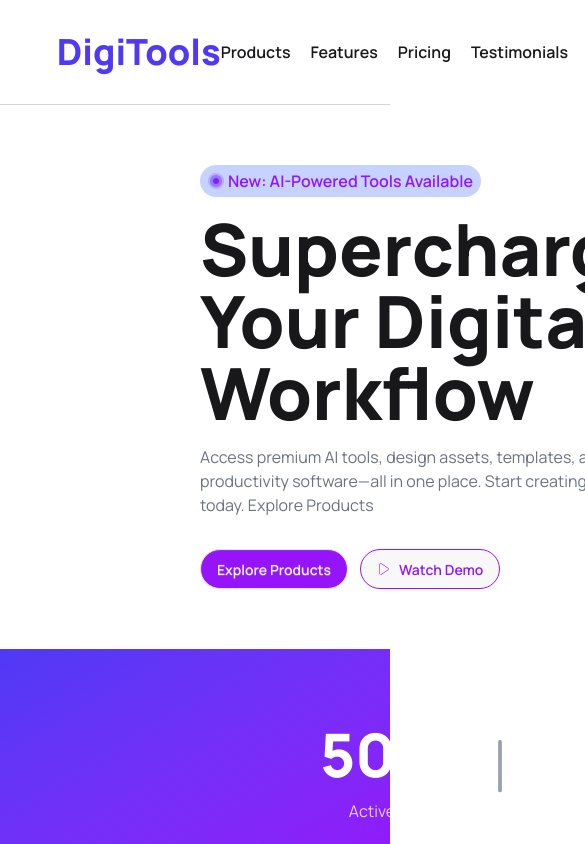
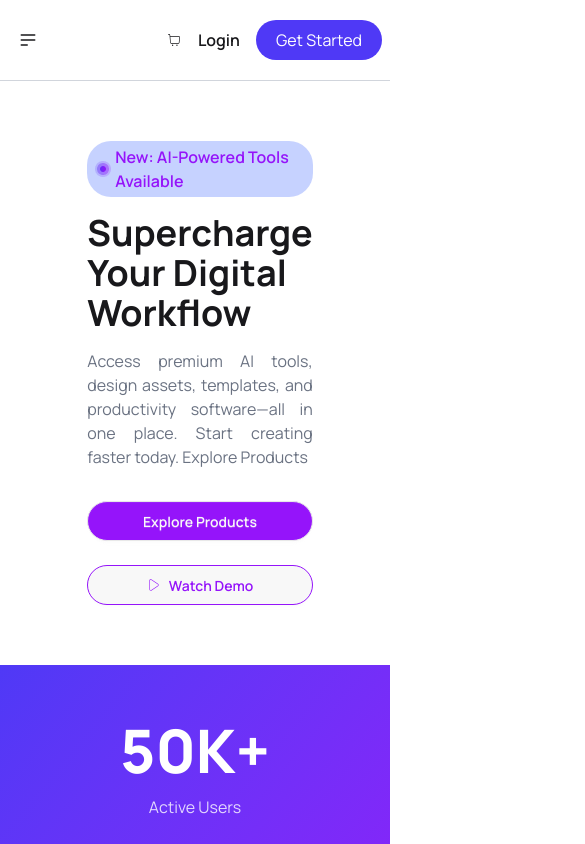
Before and after one commit to Afaz31028/DigiTools-Platform, a React (Vite) app: page / in a window 390 px wide. Shown: the top 844 px of the page, 585 px wide, since content can reach past the window. Built offline with nearby package versions, Linux system fonts and the light colour scheme.

Commit message:
responsiveness for mobile device

```diff
--- a/src/components/AccountSteps/AccountSteps.jsx
+++ b/src/components/AccountSteps/AccountSteps.jsx
@@ -7,11 +7,11 @@ import stepImg3 from '../../assets/rocket.png'
 const AccountSteps = () => {
     return (
         <div>
-            <div className='px-50 py-30 text-center'>
-                <h1 className='text-5xl font-extrabold mb-4'>Get Started in 3 Steps</h1>
+            <div className='md:px-50 md:py-30 p-10 text-center'>
+                <h1 className='text-3xl md:text-5xl font-bold md:font-extrabold mb-4'>Get Started in 3 Steps</h1>
                 <p className='text-gray-400'>Start using premium digital tools in minutes, not hours.</p>
-                <div className='flex justify-between items-center mt-10'>
-                    <div className='w-[380px] h-[380px] shadow-lg p-6 rounded-2xl'>
+                <div className='grid grid-cols-1 md:grid-cols-2 lg:grid-cols-3 items-center mt-10 gap-10'>
+                    <div className=' w-full md:w-[380px] h-[380px] shadow-lg p-6 rounded-2xl'>
                         <div className='flex justify-end'>
                             <span className='p-1 w-8 h-8 text-center bg-indigo-600 rounded-full text-base-100'>01</span>
                         </div>
@@ -21,7 +21,7 @@ const AccountSteps = () => {
                         <h3 className='text-2xl font-bold mt-4'>Create Account</h3>
                         <p className='text-gray-400 font-normal mt-4'>Sign up for free in seconds. No credit card required to get started.</p>
                     </div>
-                    <div className='w-[380px] h-[380px] shadow-lg p-6 rounded-2xl'>
+                    <div className='w-full md:w-[380px] h-[380px] shadow-lg p-6 rounded-2xl'>
                         <div className='flex justify-end'>
                             <span className='p-1 w-8 h-8 text-center bg-indigo-600 rounded-full text-base-100'>02</span>
                         </div>
@@ -31,7 +31,7 @@ const AccountSteps = () => {
                         <h3 className='text-2xl font-bold mt-4'>Choose Products</h3>
                         <p className='text-gray-400 font-normal mt-4'>Browse our catalog and select the tools that fit your needs.</p>
                     </div>
-                    <div className='w-[380px] h-[380px] shadow-lg p-6 rounded-2xl'>
+                    <div className='w-full md:w-[380px] h-[380px] shadow-lg p-6 rounded-2xl'>
                         <div className='flex justify-end'>
                             <span className='p-1 w-8 h-8 text-center bg-indigo-600 rounded-full text-base-100'>03</span>
                         </div>
--- a/src/components/Banner/Banner.jsx
+++ b/src/components/Banner/Banner.jsx
@@ -5,7 +5,7 @@ import { CiPlay1 } from "react-icons/ci";
 const Banner = () => {
   return (
     <div className="mx-auto px-50 py-15">
-      <div className="flex justify-between items-center">
+      <div className="flex md:flex-row flex-col justify-between items-center">
         <div className="max-w-160">
           <div className="inline-block bg-indigo-200 rounded-3xl text-[#9514FA] mb-4">
             <div className="flex gap-1 items-center px-2 py-1">
@@ -13,14 +13,14 @@ const Banner = () => {
                 <p className="font-semibold">New: AI-Powered Tools Available</p>
             </div>
           </div>
-          <h3 className="font-extrabold text-7xl">
+          <h3 className="font-bold md:font-extrabold text-4xl md:text-7xl">
             Supercharge Your Digital Workflow
           </h3>
-          <p className="text-gray-500 mt-4">
+          <p className="text-gray-500 mt-4 text-justify md:text-center">
             Access premium AI tools, design assets, templates, and productivity software—all in one place. Start creating faster today. Explore Products
           </p>
-          <div className="flex gap-3 items-center mt-8">
-            <button className="btn rounded-3xl bg-[#9514FA] text-base-200">Explore Products</button>
+          <div className=" flex flex-col md:flex-row md:gap-3 text-center md:items-center mt-8">
+            <button className="btn rounded-3xl mb-6 md:mb-0 bg-[#9514FA] text-base-200">Explore Products</button>
             <div className="flex gap-2 items-center btn rounded-3xl text-[#9514FA] border-[#9514FA]">
                 <CiPlay1/>
                 <p>Watch Demo</p>
--- a/src/components/DisplayPackage/DisplayPackage.jsx
+++ b/src/components/DisplayPackage/DisplayPackage.jsx
@@ -20,7 +20,7 @@ const DisplayPackage = ({packageData, choosePackage, setChoosePackage, bill, set
       <div>
         <div>
           <div>
-            <div className="card w-96 bg-base-100 shadow-xl">
+            <div className="card md:w-96 w-full bg-base-100 shadow-xl">
               <div className="card-body">
                 <div className="flex justify-end">
                   <span className="badge badge-xs bg-amber-200 p-2 py-3 rounded-3xl text-md font-extrabold text-amber-800">
--- a/src/components/Footer/Footer.jsx
+++ b/src/components/Footer/Footer.jsx
@@ -5,13 +5,13 @@ import { FaSquareXTwitter } from 'react-icons/fa6';
 
 const Footer = () => {
     return (
-        <div className='px-50 pt-30 pb-7 bg-[#101727] text-white '>
-            <div className='flex justify-between items-center'>
+        <div className='md:px-50 md:pt-30 p-7 bg-[#101727] text-white '>
+            <div className='flex flex-col md:flex-row gap-6 md:justify-between items-center'>
                 <div>
                     <h1 className='text-4xl font-bold'>DigiTools</h1>
                     <p className='mt-4 text-slate-400 font-normal'>Premium digital tools for creators,<br /> professionals, and businesses. Work smarter <br /> with our suite of powerful tools.</p>
                 </div>
-                <div className='flex gap-30'>
+                <div className='flex gap-5'>
                     <div>
                         <h1>Product</h1>
                         <p className='text-gray-400 mt-4'>Features</p>
@@ -50,7 +50,7 @@ const Footer = () => {
                 </div>
             </div>
             <hr className='mt-20 text-gray-600' />
-            <div className='flex justify-between items-center mt-7 text-gray-500'>
+            <div className='flex flex-col md:flex-row justify-between items-center mt-7 text-gray-500'>
                 <div>
                     <p>© 2026 Digitools. All rights reserved.</p>
                 </div>
--- a/src/components/Products/Products.jsx
+++ b/src/components/Products/Products.jsx
@@ -2,10 +2,10 @@ import React from "react";
 import DisplayPackage from "../DisplayPackage/DisplayPackage";
 
 const Products = ({ packagesData, choosePackage, setChoosePackage, bill, setBill }) => {
-  console.log(packagesData);
+  // console.log(packagesData);
   return (
     <div>
-      <div className="grid grid-cols-3 gap-5 justify-center items-center">
+      <div className="grid grid-cols-1 md:grid-cols-2 lg:grid-cols-3 md:gap-5 gap-7 justify-center items-center">
         {packagesData.map((packageData) => (
           <DisplayPackage
             key={packageData.id}
--- a/src/components/Subscription/Subscription.jsx
+++ b/src/components/Subscription/Subscription.jsx
@@ -3,9 +3,9 @@ import { FaCheck } from "react-icons/fa";
 
 const Subscription = () => {
   return (
-    <div className="px-40 py-30">
+    <div className="md:px-40 md:py-30 p-10">
       <div className="text-center mx-auto">
-        <h1 className="text-5xl font-extrabold mb-4">
+        <h1 className="text-3xl font-bold md:text-5xl md:font-extrabold mb-4">
           Simple, Transparent Pricing
         </h1>
         <p className="text-gray-400 mb-10">
@@ -13,8 +13,8 @@ const Subscription = () => {
         </p>
       </div>
       <div className="mx-auto mb-10">
-        <div className="grid grid-cols-3 items-center">
-          <div className="card w-96 bg-base-100 shadow-md">
+        <div className="grid grid-cols-1 md:grid-cols-2 lg:grid-cols-3 items-center gap-7">
+          <div className="card md:w-96 w-full bg-base-100 shadow-md">
             <div className="card-body">
                 <h1 className="text-2xl font-bold">Starter</h1>
                 <p className="text-gray-400">Perfect for getting started</p>
@@ -45,7 +45,7 @@ const Subscription = () => {
               </div>
             </div>
           </div>
-          <div className="card w-96 bg-base-100 shadow-sm bg-linear-to-br from-[#4F39F6] to-[#9514FA] text-base-100">
+          <div className="card w-full md:w-96 bg-base-100 shadow-sm bg-linear-to-br from-[#4F39F6] to-[#9514FA] text-base-100">
             <p className="absolute -top-3 left-35 font-bold bg-amber-100 text-amber-600 px-2 rounded-3xl">Most Popular</p>
             <div className="card-body">
                 <h1 className="text-2xl font-bold">Pro</h1>
@@ -85,7 +85,7 @@ const Subscription = () => {
               </div>
             </div>
           </div>
-          <div className="card w-96 bg-base-100 shadow-sm">
+          <div className="card w-full md:w-96 bg-base-100 shadow-sm">
             <div className="card-body">
                 <h1 className="text-2xl font-bold">Enterprise</h1>
                 <p className="text-gray-400">For teams and businesses</p>
--- a/src/components/Tracking/Tracking.jsx
+++ b/src/components/Tracking/Tracking.jsx
@@ -14,19 +14,19 @@ const Tracking = () => {
   };
   return (
     <div className="bg-linear-to-br from-[#4F39F6] to-[#9514FA]">
-      <div className="mx-auto px-80 py-15 flex justify-between items-center text-center">
+      <div className="mx-auto p-10 md:px-80 md:py-15 flex flex-col md:flex-row justify-center md:justify-between gap-7 items-center text-center">
         <div >
           <h2 style={trackingNumber}>50K+</h2>
           <p style={trackingIssue}>Active Users</p>
         </div>
-        <div>
+        <div className="hidden md:flex">
           <PiLineVertical className="text-6xl text-gray-400" />
         </div>
         <div>
           <h2 style={trackingNumber}>200+</h2>
           <p style={trackingIssue}>Premium Tools</p>
         </div>
-        <div>
+        <div className="hidden md:flex">
           <PiLineVertical className="text-6xl text-gray-400" />
         </div>
         <div>
--- a/src/components/navbar/Navbar.jsx
+++ b/src/components/navbar/Navbar.jsx
@@ -1,28 +1,68 @@
 import React from "react";
 import { CiShoppingCart } from "react-icons/ci";
+import { IoMdMenu } from "react-icons/io";
 const Navbar = () => {
   return (
     <div>
-        <div className="navbar bg-base-100 max-w-9/12 mx-auto flex justify-between items-center py-5">
+      <div className="navbar bg-base-100 w-full md:max-w-9/12 mx-auto flex justify-between items-center py-5">
+        <div className="md:hidden">
           <div>
+            <div>
+              <div className="dropdown">
+                <div
+                  tabIndex={0}
+                  role="button"
+                  className="btn btn-ghost btn-circle">
+                  <svg
+                    xmlns="http://www.w3.org/2000/svg"
+                    className="h-5 w-5"
+                    fill="none"
+                    viewBox="0 0 24 24"
+                    stroke="currentColor">
+                    {" "}
+                    <path
+                      strokeLinecap="round"
+                      strokeLinejoin="round"
+                      strokeWidth="2"
+                      d="M4 6h16M4 12h16M4 18h7"
+                    />{" "}
+                  </svg>
+                </div>
+                <ul
+                  tabIndex="-1" className="menu menu-sm dropdown-content bg-base-100 rounded-box z-1 mt-3 w-52 p-2 shadow">
+                  <li><a>Products</a></li>
+                  <li><a>Features</a></li>
+                  <li><a>Pricing</a></li>
+                  <li><a>Testimonials</a></li>
+                  <li><a>FAQ</a></li>
+                </ul>
+              </div>
+            </div>
+          </div>
+        </div>
+        <div className="hidden md:flex">
           <h1 className="text-4xl font-extrabold text-[#4F39F6]">DigiTools</h1>
         </div>
-        <div className="">
+        <div className="hidden md:flex">
           <ul className="flex gap-5 font-semibold">
               <li><a>Products</a></li>
               <li><a>Features</a></li>
               <li><a>Pricing</a></li>
-                <li><a>Testimonials</a>
-                </li><li><a>FAQ</a></li>
+              <li><a>Testimonials</a></li>
+              <li><a>FAQ</a></li>
           </ul>
         </div>
         <div className="flex gap-4 items-center">
           <CiShoppingCart />
-            <a className="font-semibold" href="">Login</a>
-            <button className="px-5 py-2 bg-[#4F39F6] rounded-3xl text-base-100">Get Started</button>
+          <a className="font-semibold" href="">
+            Login
+          </a>
+          <button className="px-5 py-2 bg-[#4F39F6] rounded-3xl text-base-100">
+            Get Started
+          </button>
         </div>
       </div>
-      <hr className="text-gray-300"/>
+      <hr className="text-gray-300" />
     </div>
   );
 };
```
Lines whose indentation alone changed are shown as unchanged.
